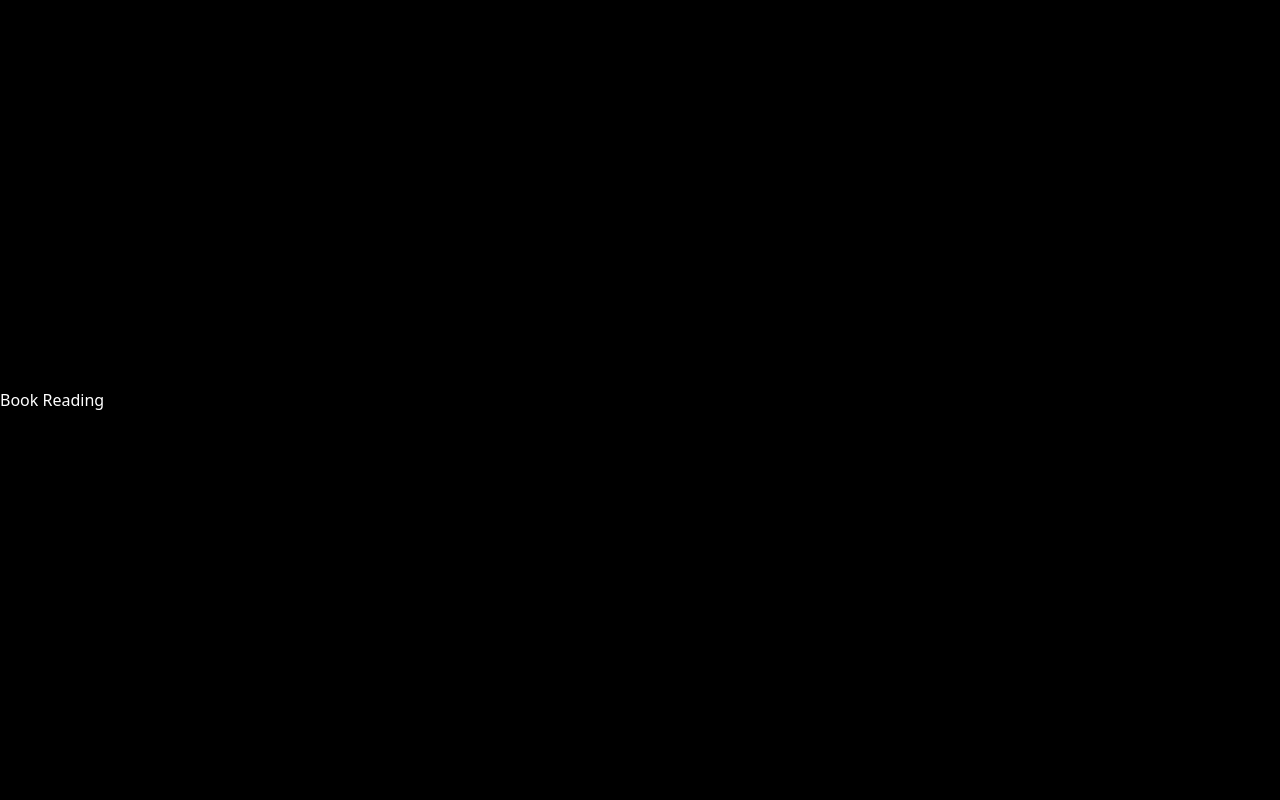
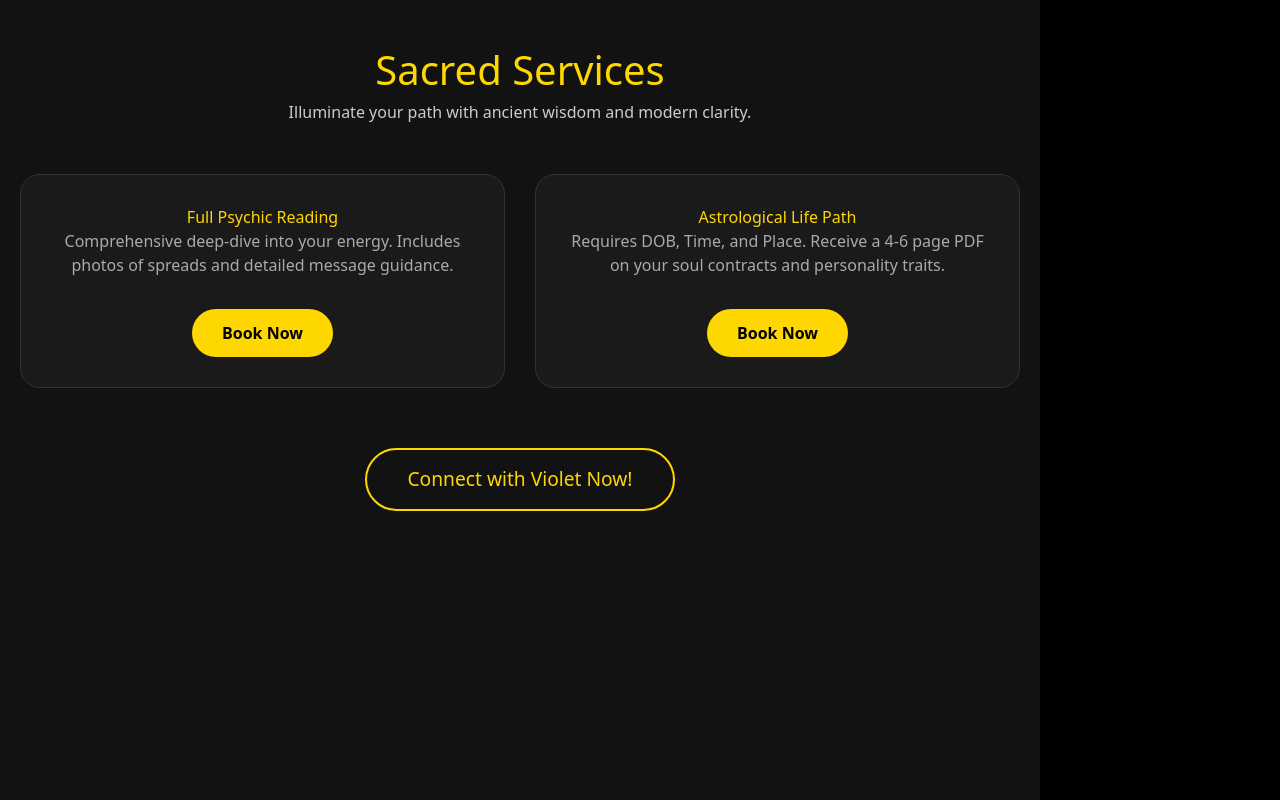
Before and after one commit to Sapphire-Nova/Veya-Psychic-App, a React (Vite) app: page /Services in a window 1280 px wide. Built offline with nearby package versions, Linux system fonts and the light colour scheme.

Commit message:
Integrated Real Services and Connect with Violet popup

```diff
--- a/src/pages/BookReading.jsx
+++ b/src/pages/BookReading.jsx
@@ -1 +1,71 @@
-export default function BookReading() { return <div>Book Reading</div> }
+import React, { useState } from 'react';
+
+const BookReading = () => {
+  const [showConnect, setShowConnect] = useState(false);
+
+  const services = [
+    {
+      title: "Full Psychic Reading",
+      price: "",
+      desc: "Comprehensive deep-dive into your energy. Includes photos of spreads and detailed message guidance.",
+      stripeUrl: "https://buy.stripe.com/8x200c8bE6Bh4C7eY2"
+    },
+    {
+      title: "Astrological Life Path",
+      price: "",
+      desc: "Requires DOB, Time, and Place. Receive a 4-6 page PDF on your soul contracts and personality traits.",
+      stripeUrl: "https://buy.stripe.com/8x200c8bE6Bh4C7eY2"
+    }
+  ];
+
+  return (
+    <div style={{ backgroundColor: '#121212', color: 'white', minHeight: '100vh', padding: '40px 20px' }}>
+      <header style={{ textAlign: 'center', marginBottom: '50px' }}>
+        <h1 style={{ color: '#FFD700', fontSize: '2.5rem' }}>Sacred Services</h1>
+        <p style={{ color: '#ccc' }}>Illuminate your path with ancient wisdom and modern clarity.</p>
+      </header>
+
+      <div style={{ display: 'grid', gridTemplateColumns: 'repeat(auto-fit, minmax(300px, 1fr))', gap: '30px', maxWidth: '1000px', margin: '0 auto' }}>
+        {services.map((service, i) => (
+          <div key={i} style={{ border: '1px solid #333', padding: '30px', borderRadius: '20px', backgroundColor: '#1a1a1a', textAlign: 'center' }}>
+            <h3 style={{ color: '#FFD700' }}>{service.title}</h3>
+            <p style={{ fontSize: '1.5rem', fontWeight: 'bold' }}>{service.price}</p>
+            <p style={{ color: '#aaa', minHeight: '60px' }}>{service.desc}</p>
+            <button
+              onClick={() => window.location.href = service.stripeUrl}
+              style={{ backgroundColor: '#FFD700', color: 'black', padding: '12px 30px', border: 'none', borderRadius: '50px', fontWeight: 'bold', cursor: 'pointer', marginTop: '20px' }}
+            >
+              Book Now
+            </button>
+          </div>
+        ))}
+      </div>
+
+      {/* Connect with Violet Button */}
+      <div style={{ textAlign: 'center', marginTop: '60px' }}>
+        <button
+          onClick={() => setShowConnect(true)}
+          style={{ backgroundColor: 'transparent', color: '#FFD700', border: '2px solid #FFD700', padding: '15px 40px', borderRadius: '50px', fontSize: '1.2rem', cursor: 'pointer' }}
+        >
+          Connect with Violet Now!
+        </button>
+      </div>
+
+      {/* Instant Message Popup */}
+      {showConnect && (
+        <div style={{ position: 'fixed', top: 0, left: 0, width: '100%', height: '100%', backgroundColor: 'rgba(0,0,0,0.8)', zIndex: 1000, display: 'flex', justifyContent: 'center', alignItems: 'center' }}>
+          <div style={{ backgroundColor: '#1a1a1a', padding: '40px', borderRadius: '20px', maxWidth: '500px', width: '90%', border: '1px solid #FFD700' }}>
+            <button onClick={() => setShowConnect(false)} style={{ float: 'right', color: 'white', background: 'none', border: 'none', fontSize: '20px', cursor: 'pointer' }}>X</button>
+            <h3 style={{ color: '#FFD700' }}>Instant Connection</h3>
+            <p style={{ color: '#ccc' }}>Please share your first name and names of anyone involved.</p>
+            <textarea placeholder="Your message here..." style={{ width: '100%', height: '100px', margin: '15px 0', padding: '10px', borderRadius: '10px', backgroundColor: '#333', color: 'white', border: 'none' }}></textarea>
+            <input type="file" style={{ color: '#ccc', marginBottom: '15px' }} />
+            <button style={{ width: '100%', backgroundColor: '#FFD700', padding: '15px', border: 'none', borderRadius: '10px', fontWeight: 'bold' }}>Send Message (3 Luna Credits)</button>
+          </div>
+        </div>
+      )}
+    </div>
+  );
+};
+
+export default BookReading;
```
